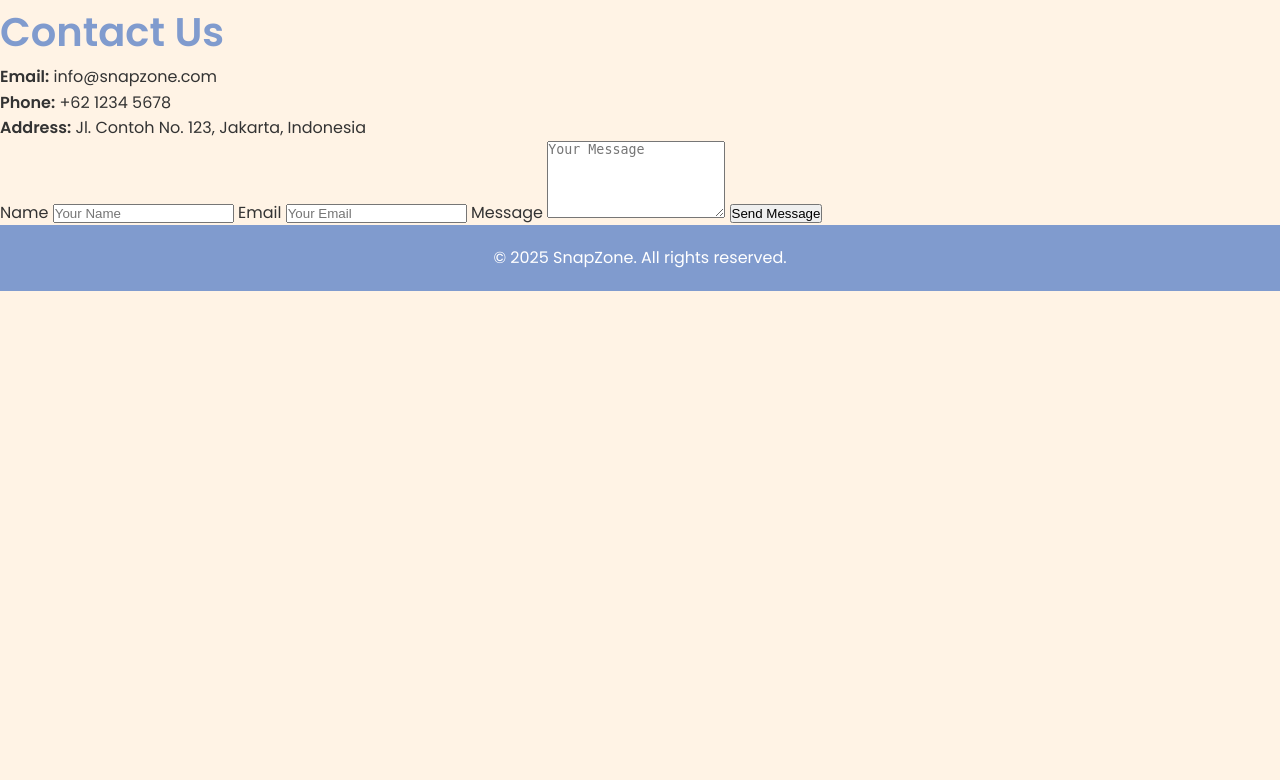
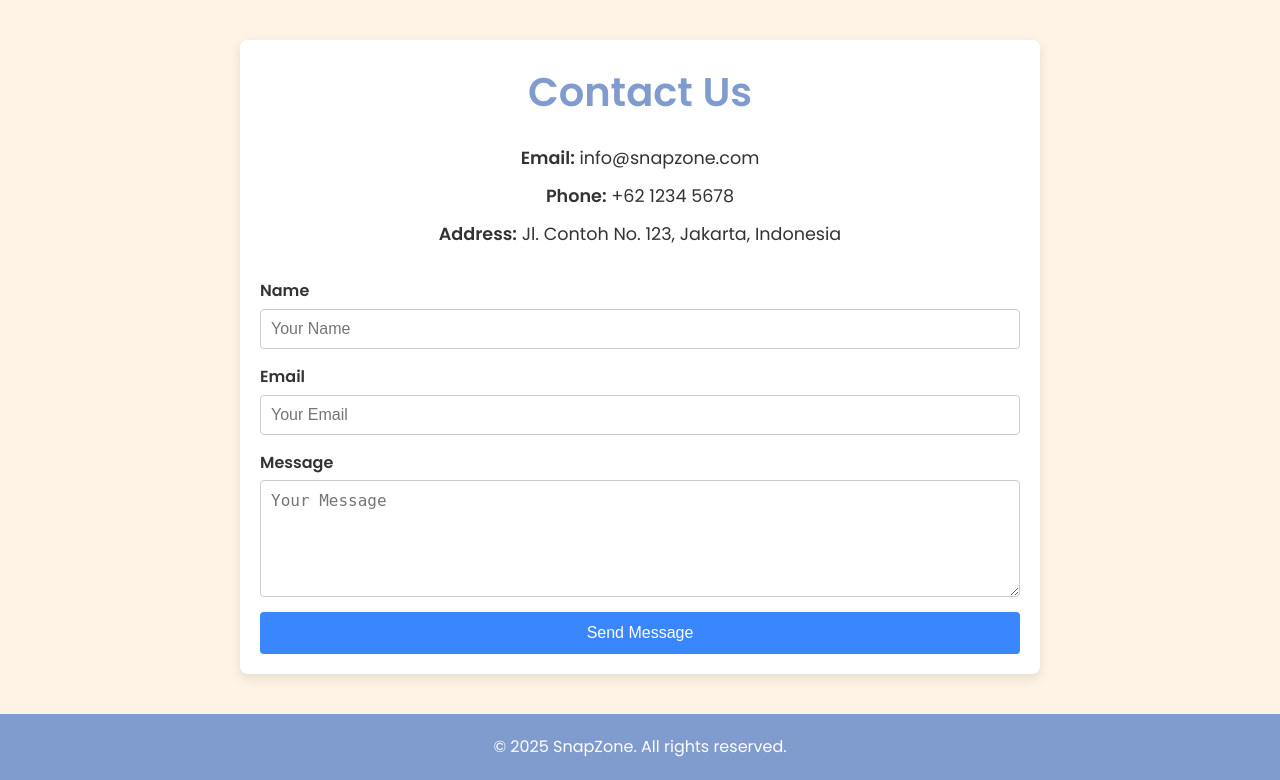
Before and after one commit to septiawanhadi/photobooth, a PHP site: page /contactUs.html in a window 1280 px wide. Shown: the part 86-866 px from the top of the page. Before the commit the page ends 377 px from the top, so only its background shows below. Run offline with PHP 8.4, Linux system fonts and the light colour scheme.

Commit message:
Update style.css

```diff
--- a/style.css
+++ b/style.css
@@ -543,3 +543,56 @@
     object-fit: cover;
     display: block;
   }
+/* Styling tambahan untuk halaman Contact Us */
+  .contact-container {
+    max-width: 800px;
+    margin: 40px auto;
+    padding: 20px;
+    background: #fff;
+    border-radius: 8px;
+    box-shadow: 0 4px 12px rgba(0, 0, 0, 0.1);
+  }
+  .contact-container h1 {
+    text-align: center;
+    margin-bottom: 20px;
+    color: #809bce;
+  }
+  .contact-info {
+    margin-bottom: 30px;
+    text-align: center;
+  }
+  .contact-info p {
+    font-size: 1.1rem;
+    margin: 10px 0;
+  }
+  .contact-form form {
+    display: flex;
+    flex-direction: column;
+  }
+  .contact-form label {
+    font-weight: bold;
+    margin-bottom: 5px;
+  }
+  .contact-form input,
+  .contact-form textarea {
+    padding: 10px;
+    margin-bottom: 15px;
+    border: 1px solid #ccc;
+    border-radius: 4px;
+    font-size: 1rem;
+    width: 100%;
+    box-sizing: border-box;
+  }
+  .contact-form button {
+    background: #3a86ff;
+    color: #fff;
+    padding: 12px;
+    border: none;
+    border-radius: 4px;
+    font-size: 1rem;
+    cursor: pointer;
+    transition: background 0.3s ease;
+  }
+  .contact-form button:hover {
+    background: #0a58ca;
+  }
```
